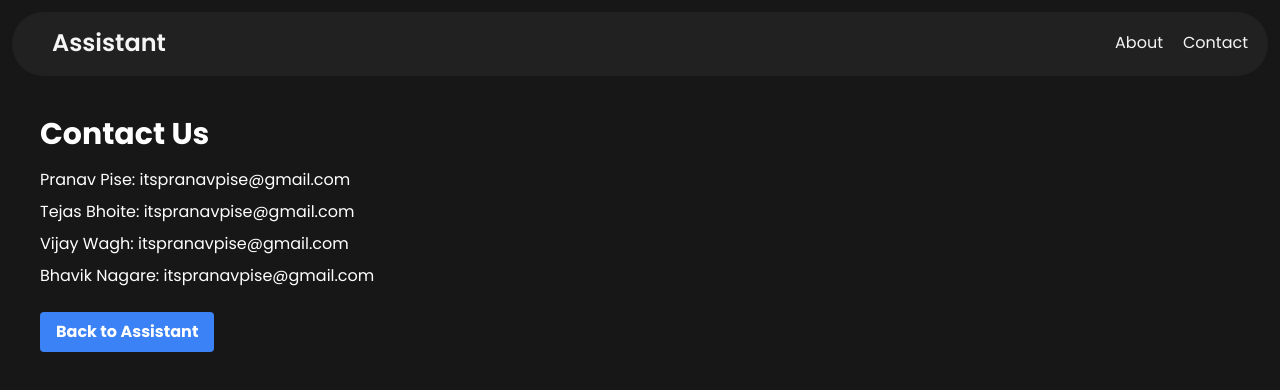
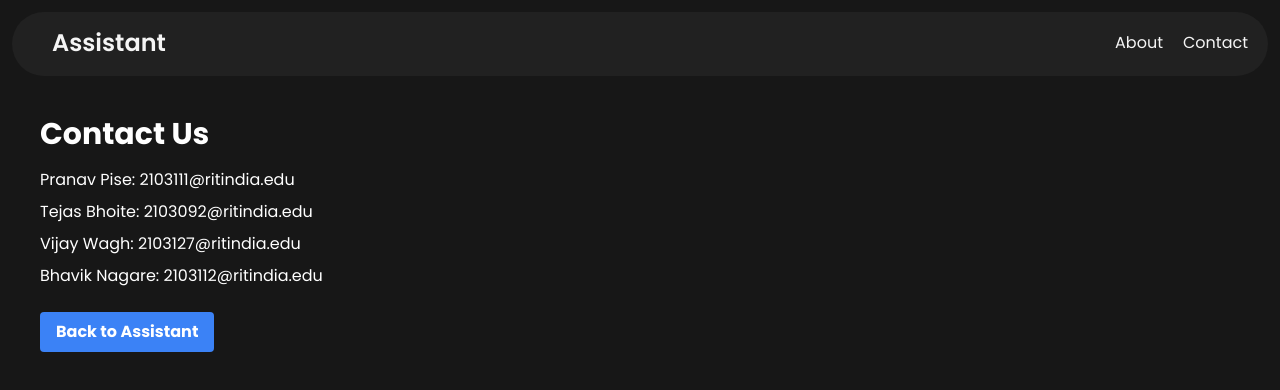
Before and after one commit to TheCaptain1810/assistant-frontend, a React (Vite) app: page /contact in a window 1280 px wide. Shown: the top 390 px of the page. Built offline with nearby package versions, Linux system fonts and the light colour scheme.

Commit message:
contacts changed

```diff
--- a/src/components/Contact.jsx
+++ b/src/components/Contact.jsx
@@ -4,10 +4,10 @@ export default function Contact() {
   return (
     <div className="about-container m-5 p-5 rounded-3xl text-white">
         <h1 className="text-3xl font-bold mb-4">Contact Us</h1>
-        <p className="mb-2">Pranav Pise: itspranavpise@gmail.com</p>
-        <p className="mb-2">Tejas Bhoite: itspranavpise@gmail.com</p>
-        <p className="mb-2">Vijay Wagh: itspranavpise@gmail.com</p>
-        <p className="mb-2">Bhavik Nagare: itspranavpise@gmail.com</p>
+        <p className="mb-2">Pranav Pise: 2103111@ritindia.edu</p>
+        <p className="mb-2">Tejas Bhoite: 2103092@ritindia.edu</p>
+        <p className="mb-2">Vijay Wagh: 2103127@ritindia.edu</p>
+        <p className="mb-2">Bhavik Nagare: 2103112@ritindia.edu</p>
         <Link to="/" className="mt-4 inline-block bg-blue-500 hover:bg-blue-700 text-white font-bold py-2 px-4 rounded">
           Back to Assistant
         </Link>
```
